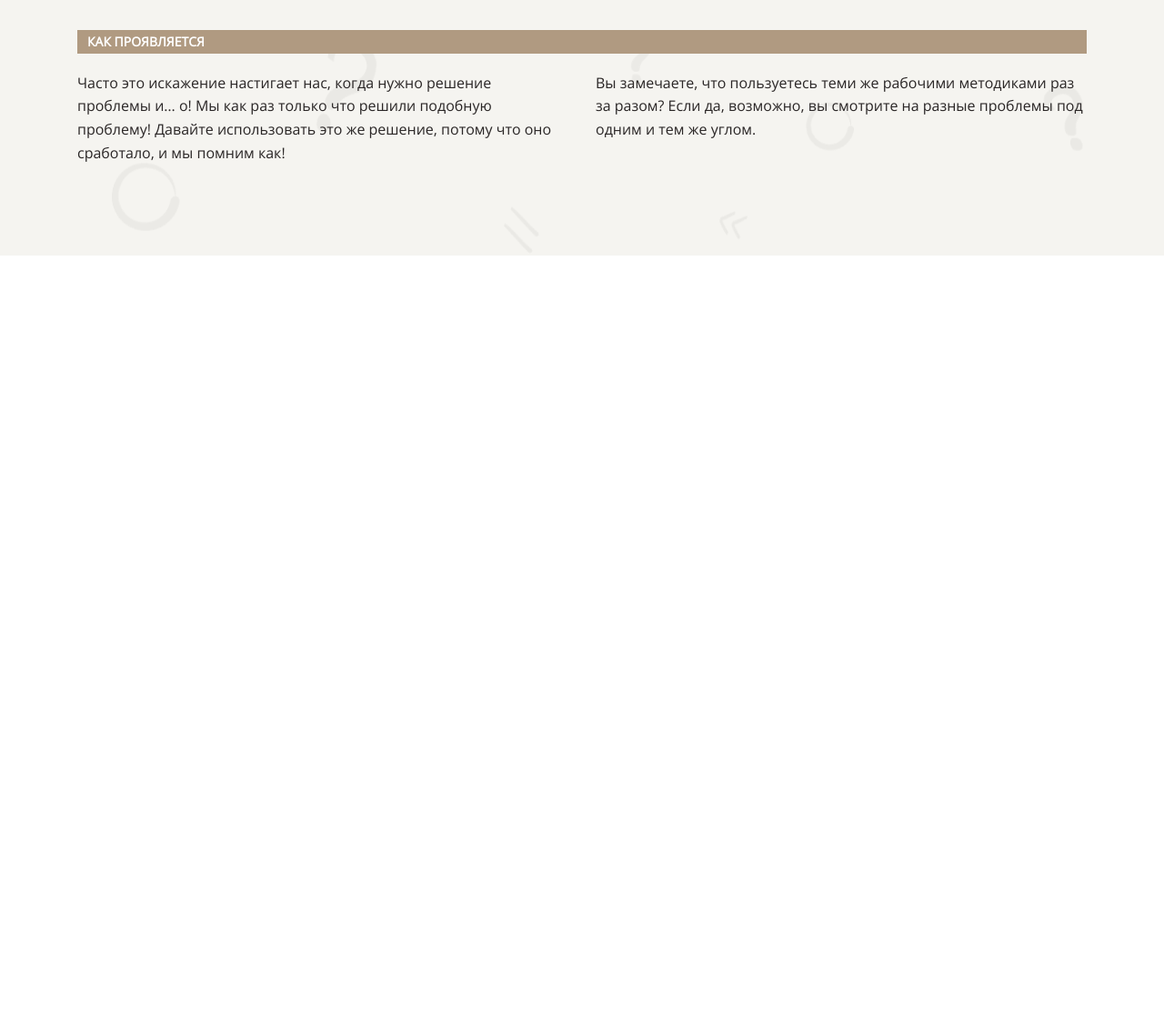
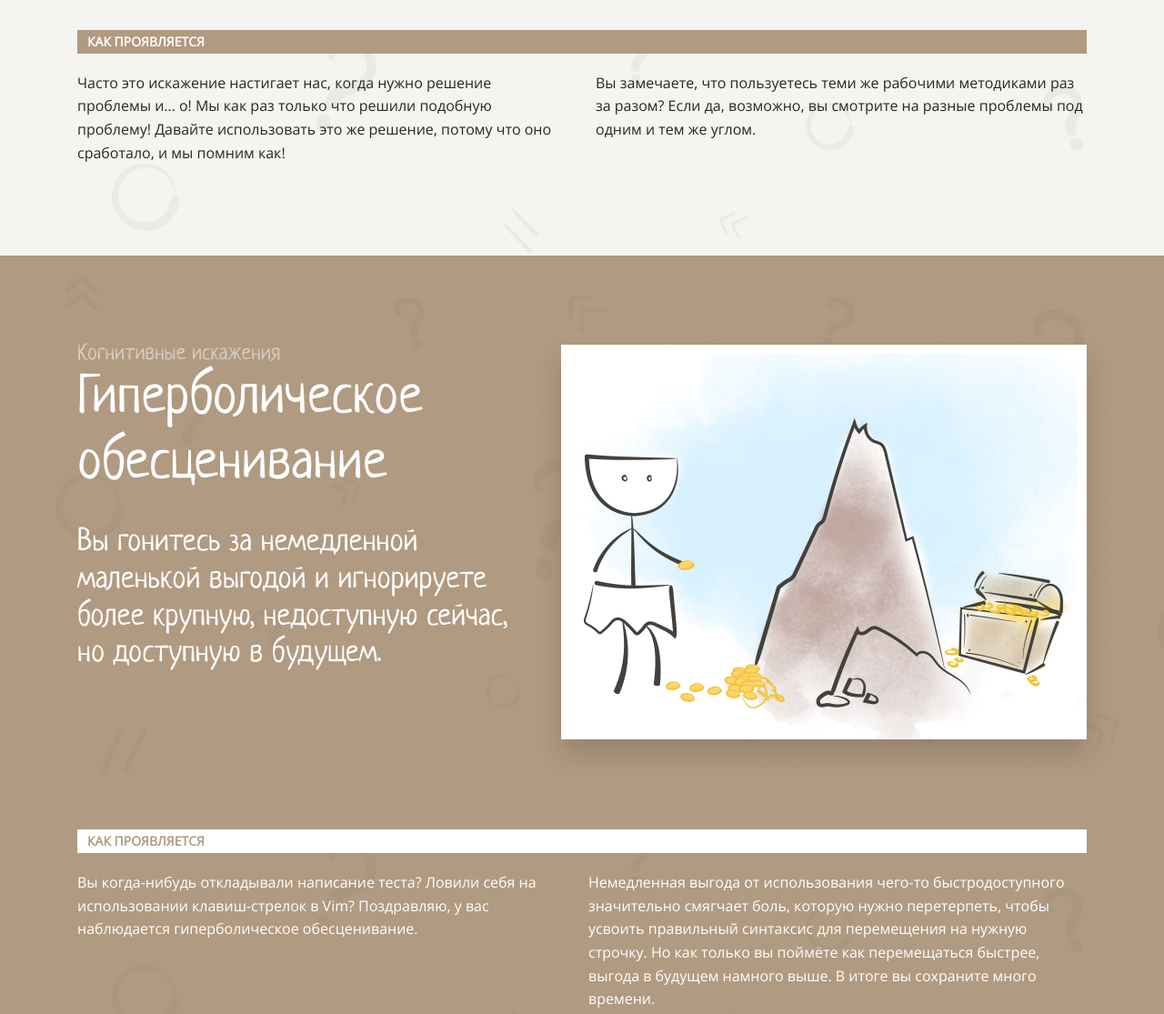
Before and after one commit to kaolin223/layout-designer-project-58, a plain HTML site: page index.html in a window 1280 px wide. Shown: the part 5079-6194 px from the top of the page at 91% size. Before the commit the page ends 5379 px from the top, so only its background shows below. Drawn offline with Linux system fonts and the light colour scheme.

Commit message:
feat: add hyberbolic section

```diff
--- a/assets/css/style.css
+++ b/assets/css/style.css
@@ -481,7 +481,7 @@
 
 .premature__how-work__title {
   color: #B09A81;
-  font-family: 'Open-Sans';
+  font-family: Open-Sans;
   font-size: 14px;
   line-height: 16.8px;
   font-weight: 700;
@@ -494,7 +494,7 @@
 }
 
 .premature__how-work__paragraph-1 {
-  font-family: 'Open-Sans';
+  font-family: Open-Sans;
   font-size: 16px;
   min-width: 540px;
   line-height: 25.6px;
@@ -503,7 +503,7 @@
 }
 
 .premature__how-work__paragraph-2 {
-  font-family: 'Open-Sans';
+  font-family: Open-Sans;
   font-size: 16px;
   line-height: 25.6px;
   color: #FFFFFF;
@@ -589,3 +589,90 @@
   font-size: 16px;
   line-height: 25.6px;
 }
+
+
+/* HYBERBOLIC DEPRESIATION */
+
+.hyperbolic-depreciation {
+background-color: #B09A81;
+padding: 100px 0;
+}
+
+.hyperbolic-depreciation__inner {
+  display: flex;
+  flex-direction: column;
+  gap: 95px;
+}
+
+.hyperbolic-depreciation__text-container {
+  position: relative;
+  height: 436px;
+}
+
+.hyperbolic-depreciation__subtitle {
+  position: relative;
+
+  bottom: 5px;
+
+  color: #D7CCC0;
+  font-family: Neucha;
+  font-size: 24px;
+  line-height: 28.8px;
+}
+
+.hyperbolic-depreciation__title {
+  position: relative;
+
+  bottom: 7px;
+
+  color: #FFFFFF;
+  line-height: 72px;
+
+  margin-bottom: 23px;
+}
+
+.hyperbolic-depreciation__paragraph {
+  color: #FFFFFF;
+  font-size: 34px;
+  font-family: Neucha;
+  line-height: 40.8px;
+
+  width: 502px;
+}
+
+.hyperbolic-depreciation__image {
+  position: relative;
+
+  left: 500px;
+  bottom: 377px;
+}
+
+.hyperbolic-depreciation__how-work__title {
+  color: #B09A81;
+  font-family: Open-Sans;
+  font-size: 14px;
+  line-height: 16.8px;
+  font-weight: 700;
+  background-color: #FFFFFF;
+
+  height: 26px;
+  padding-top: 5px;
+  padding-left: 11px;
+  margin-bottom: 20px;
+}
+
+.hyperbolic-depreciation__how-work__paragraph-1 {
+  font-family: Open-Sans;
+  font-size: 16px;
+  min-width: 540px;
+  line-height: 25.6px;
+  margin-right: 22px;
+  color: #FFFFFF;
+}
+
+.hyperbolic-depreciation__how-work__paragraph-2 {
+  font-family: Open-Sans;
+  font-size: 16px;
+  line-height: 25.6px;
+  color: #FFFFFF;
+}
--- a/index.html
+++ b/index.html
@@ -142,6 +142,28 @@
             </div>
         </section>
 
+        <section class="hyperbolic-depreciation background__image" id="hyperbolic-depreciation">
+            <div class="container">
+                <div class="hyperbolic-depreciation__inner">
+                    <div class="hyperbolic-depreciation__text-container">
+                        <p class="hyperbolic-depreciation__subtitle">Когнитивные искажения</p>
+                        <h2 class="hyperbolic-depreciation__title">Гиперболическое <br> обесценивание</h2>
+                        <p class="hyperbolic-depreciation__paragraph">Вы гонитесь за немедленной маленькой выгодой и игнорируете более крупную, недоступную сейчас, но доступную в будущем.</p>
+                        <img src="./assets/image/hyperbolic.png" alt="boywithmountain" class="hyperbolic-depreciation__image">
+                    </div>
+                    <div>
+                        <h3 class="hyperbolic-depreciation__how-work__title">КАК ПРОЯВЛЯЕТСЯ</h3>
+                        <div class="paragraph-container">
+                            <p class="hyperbolic-depreciation__how-work__paragraph-1">Вы когда-нибудь откладывали написание теста? Ловили себя на использовании клавиш-стрелок в Vim? Поздравляю, у вас наблюдается гиперболическое обесценивание.</p>
+                            <p class="hyperbolic-depreciation__how-work__paragraph-2">Немедленная выгода от использования чего-то быстродоступного значительно смягчает боль, которую нужно перетерпеть, чтобы усвоить правильный синтаксис для перемещения на нужную строчку.
+                                Но как только вы поймёте как перемещаться быстрее, выгода в будущем намного выше.
+                                В итоге вы сохраните много времени.</p>
+                        </div>
+                    </div>
+                </div>
+            </div>
+        </section>
+
     </main>
     <footer>
 
```
Also changed, not shown: assets/image/hyperbolic.png (added).
